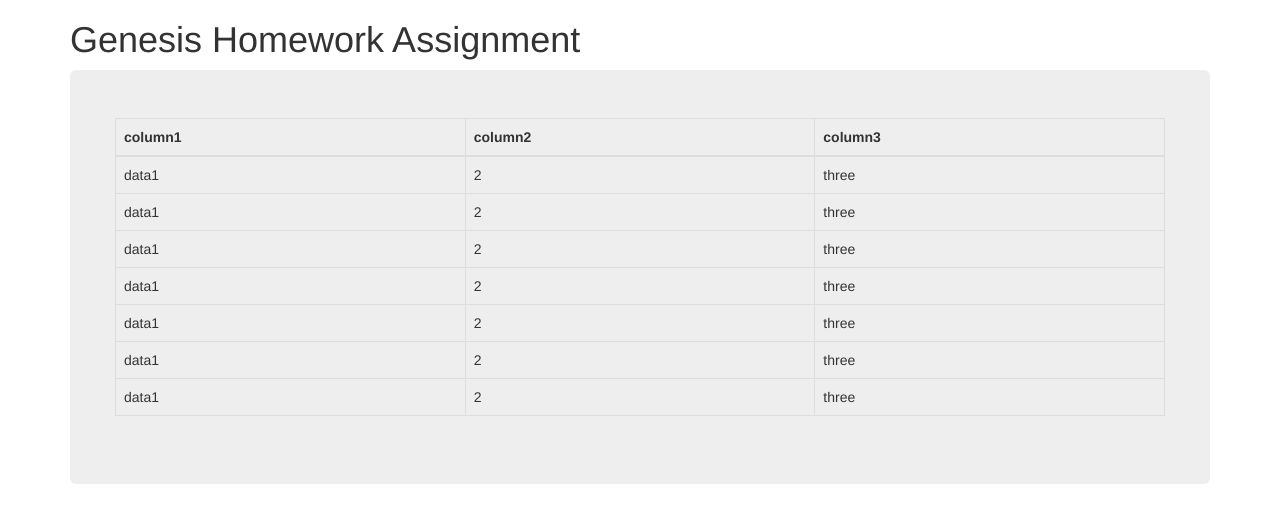
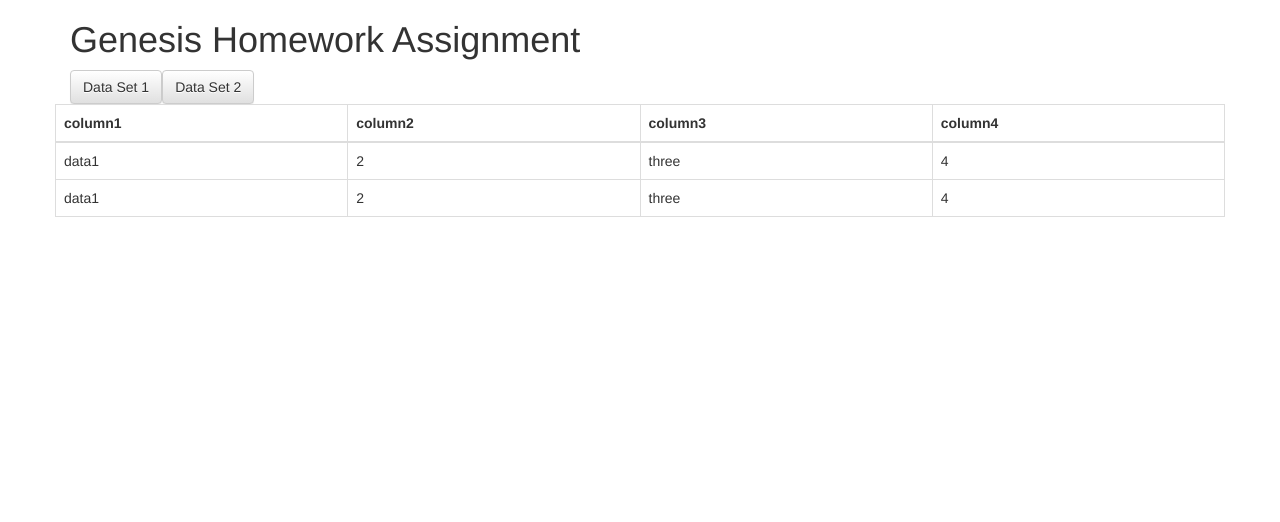
Before and after one commit to VanessaSergeon/Dynamic-Table, a React (Create React App) app: page / in a window 1280 px wide. Shown: the top 522 px of the page. Built offline with nearby package versions, Linux system fonts and the light colour scheme.

Commit message:
Modify table to accept propbs

```diff
--- a/src/App.js
+++ b/src/App.js
@@ -1,8 +1,7 @@
 import React, { Component } from 'react';
 
-import logo from './logo.svg';
 import './App.css';
-import Table from './Table/Table.js';
+import TableController from './TableController/TableController.js';
 
 class App extends Component {
   render() {
@@ -10,8 +9,8 @@ class App extends Component {
       <div className="container">
       <h1>Genesis Homework Assignment</h1>
 
-      <div className="jumbotron">
-        <Table />
+      <div>
+        <TableController />
       </div>
 
     </div>
--- a/src/Table/Table.js
+++ b/src/Table/Table.js
@@ -1,15 +1,12 @@
 import React, { Component } from 'react';
-// import table1 from './TestData.js';
-import {table1, table2} from './TestData.js';
-// import './App.css';
 
 class Table extends Component {
-  constructor(props) {
-    super(props);
-  }
+  // constructor(props) {
+  //   super(props);
+  // }
 
   getHeaderData() {
-    return table2[0];
+    return this.props.tableData[0];
   }
 
   TableHeader(headerData) {
@@ -25,8 +22,8 @@ class Table extends Component {
   }
 
   getTableBodyData() {
-    const bodyData = table2.slice(1);
-    console.log(bodyData)
+    const bodyData = this.props.tableData.slice(1);
+    // const bodyData = table2.slice(1);
     return bodyData;
   }
 
--- a/src/Table/TestData.js
+++ b/src/Table/TestData.js
@@ -1,7 +1,7 @@
 var table1 = [
-	['column1', 'column2', 'column3'],
-	['data1', 2, 'three'],
-	['data1', 2, 'three']
+	['column1', 'column2', 'column3', 'column4'],
+	['data1', 2, 'three', 4],
+	['data1', 2, 'three', 4]
 ];
 
 var table2 = [
@@ -12,9 +12,41 @@ var table2 = [
 	['data1', 2, 'three'],
 	['data1', 2, 'three'],
 	['data1', 2, 'three'],
+	['data1', 2, 'three'],
+	['data1', 2, 'three'],
+	['data1', 2, 'three'],
+	['data1', 2, 'three'],
+	['data1', 2, 'three'],
+	['data1', 2, 'three'],
+	['data1', 2, 'three'],
+	['data1', 2, 'three'],
+	['data1', 2, 'three'],
+	['data1', 2, 'three'],
+	['data1', 2, 'three'],
+	['data1', 2, 'three'],
+	['data1', 2, 'three'],
+	['data1', 2, 'three'],
+	['data1', 2, 'three'],
+	['data1', 2, 'three'],
+	['data1', 2, 'three'],
+	['data1', 2, 'three'],
+	['data1', 2, 'three'],
+	['data1', 2, 'three'],
+	['data1', 2, 'three'],
+	['data1', 2, 'three'],
+	['data1', 2, 'three'],
+	['data1', 2, 'three'],
+	['data1', 2, 'three'],
+	['data1', 2, 'three'],
+	['data1', 2, 'three'],
+	['data1', 2, 'three'],
+	['data1', 2, 'three'],
+	['data1', 2, 'three'],
+	['data1', 2, 'three'],
+	['data1', 2, 'three'],
+	['data1', 2, 'three'],
+	['data1', 2, 'three'],
 	['data1', 2, 'three']
 ];
 
-
-// export default table1;
 export {table1, table2};
--- /dev/null
+++ b/src/TableController/TableController.js
@@ -0,0 +1,39 @@
+import React, { Component } from 'react';
+
+import {table1, table2} from '../Table/TestData.js';
+import Table from '../Table/Table.js';
+
+class TableController extends Component {
+  constructor(props) {
+    super(props);
+
+    this.state = {tableData: table1};
+
+    this.setTableData1 = this.setTableData1.bind(this);
+    this.setTableData2 = this.setTableData2.bind(this);
+  }
+
+  setTableData1() {
+    this.setState({tableData: table1});
+  }
+
+  setTableData2() {
+    this.setState({tableData: table2});
+  }
+
+  render() {
+    return (
+      <div className="row">
+        <div className='col-md-12'>
+          <button onClick={this.setTableData1} className='btn btn-default'>Data Set 1</button>
+          <button onClick={this.setTableData2} className='btn btn-default'>Data Set 2</button>
+        </div>
+        <div className='col-md-12'>
+          <Table tableData={this.state.tableData} />
+        </div>
+      </div>
+    );
+  }
+}
+
+export default TableController;
```
